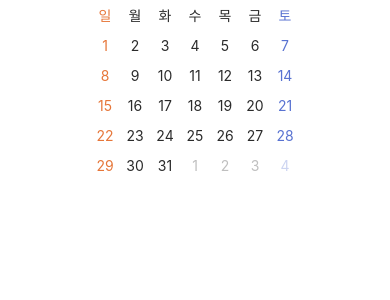
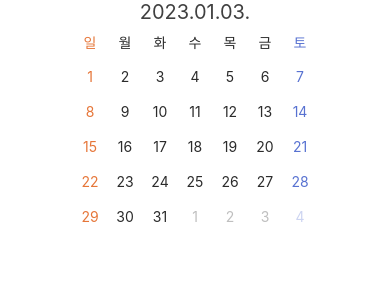
Before and after one commit to cpk0709/react-native-navigate, a React Native app: screen / in a window 390 px wide. Shown: the top 300 px of the page. Built offline with nearby package versions, Linux system fonts and the light colour scheme.

Commit message:
현재날짜 텍스트

```diff
--- a/App.js
+++ b/App.js
@@ -3,7 +3,7 @@ import React from 'react';
 import {StyleSheet, Text, View, FlatList, SafeAreaView} from 'react-native';
 import {getCalendarColumns, getDayColor, getDayText} from './src/util';
 
-const columnSize = 30;
+const columnSize = 35;
 
 const Column = ({text, color, opacity}) => {
   return (
@@ -23,7 +23,20 @@ const App = () => {
   const now = dayjs();
   const columns = getCalendarColumns(now);
 
-  const ListHeaderComponent = () => (
+  const ListHeaderComponent = () => {
+    const currentDateText = dayjs(now).format('YYYY.MM.DD.');
+    return (
+      <View>
+        <View
+          style={{
+            flexDirection: 'row',
+            justifyContent: 'center',
+            alignItems: 'center',
+          }}>
+          <Text style={{fontSize: 20, color: '#404040'}}>
+            {currentDateText}
+          </Text>
+        </View>
         <View style={{flexDirection: 'row'}}>
           {[0, 1, 2, 3, 4, 5, 6].map(day => {
             const dayText = getDayText(day);
@@ -31,7 +44,9 @@ const App = () => {
             return <Column text={dayText} color={color} opacity={1} />;
           })}
         </View>
+      </View>
     );
+  };
 
   const renderItem = ({item: date}) => {
     const dateText = dayjs(date).get('date');
```
Lines whose indentation alone changed are shown as unchanged.
